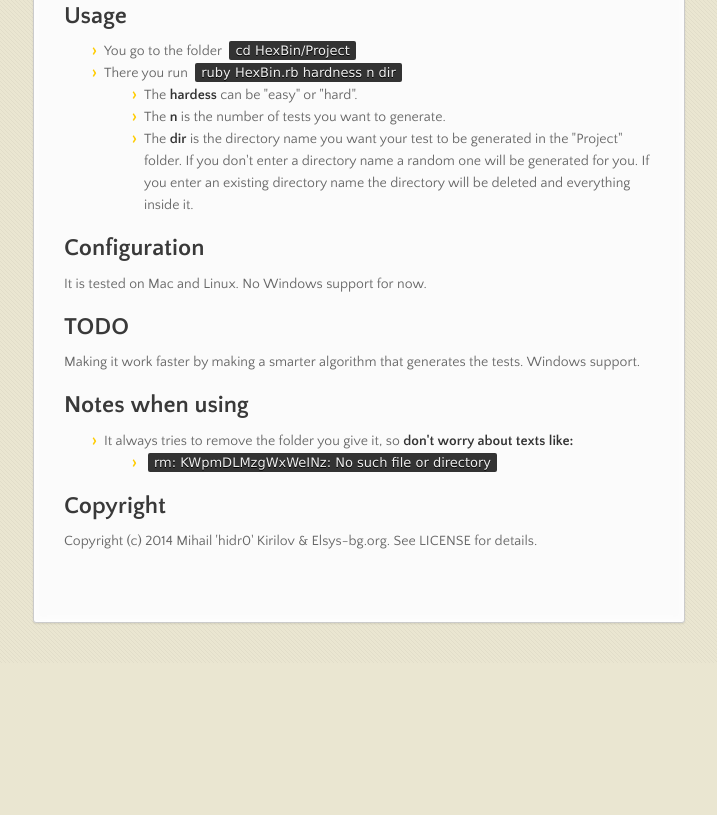
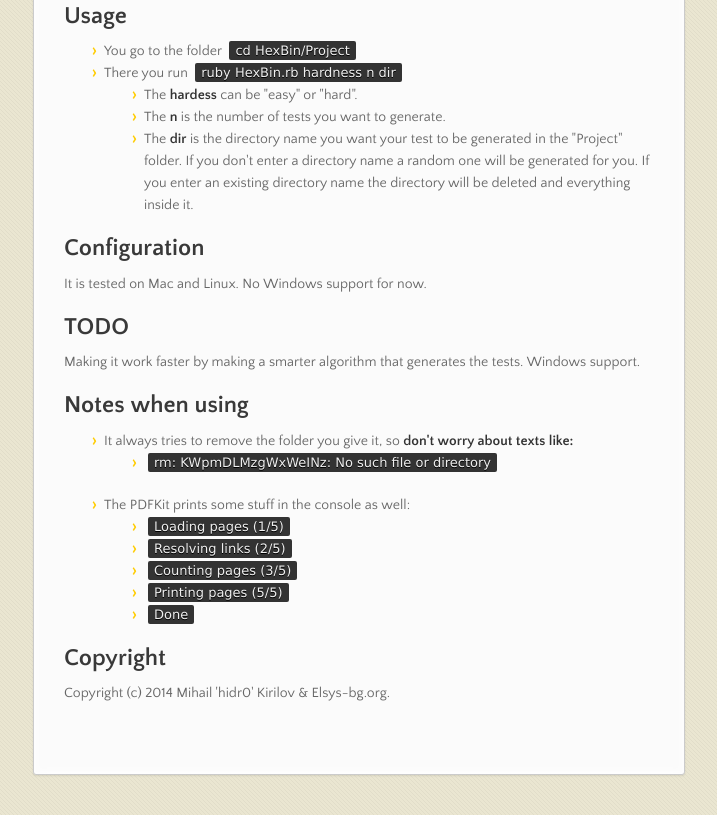
Before and after one commit to hidr0/HexBin, a plain HTML site: page index.html in a window 1280 px wide. Shown: the part 887-1702 px from the top of the page, without its empty margins (282-999 px from the left). Before the commit the page ends 1550 px from the top, so only its background shows below. Drawn offline with nearby package versions, Linux system fonts and the light colour scheme.

```diff
--- a/index.html
+++ b/index.html
@@ -118,10 +118,20 @@
 <li><code>rm: KWpmDLMzgWxWeINz: No such file or directory</code></li>
 </ul>
 </li>
+<li>The PDFKit prints some stuff in the console as well:
+
+<ul>
+<li><code>Loading pages (1/5)</code></li>
+<li><code>Resolving links (2/5)</code></li>
+<li><code>Counting pages (3/5)</code></li>
+<li><code>Printing pages (5/5)</code></li>
+<li><code>Done</code></li>
+</ul>
+</li>
 </ul><h2>
 <a name="copyright" class="anchor" href="#copyright"><span class="octicon octicon-link"></span></a>Copyright</h2>
 
-<p>Copyright (c) 2014 Mihail 'hidr0' Kirilov &amp; Elsys-bg.org. See LICENSE for details.</p>
+<p>Copyright (c) 2014 Mihail 'hidr0' Kirilov &amp; Elsys-bg.org.</p>
       </section>
       <footer>
         <p>Project maintained by <a href="https://github.com/hidroo">hidroo</a></p>
```
Also changed, not shown: params.json (+1 -1 lines).
